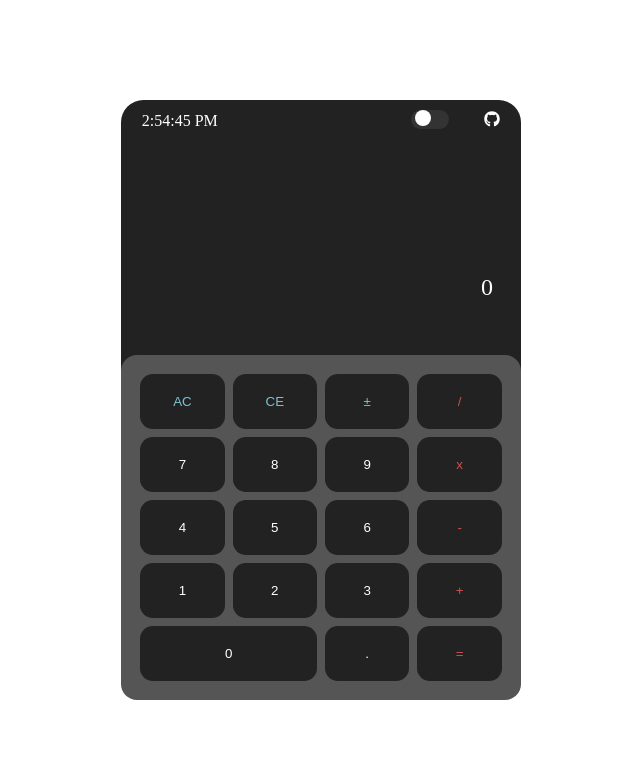
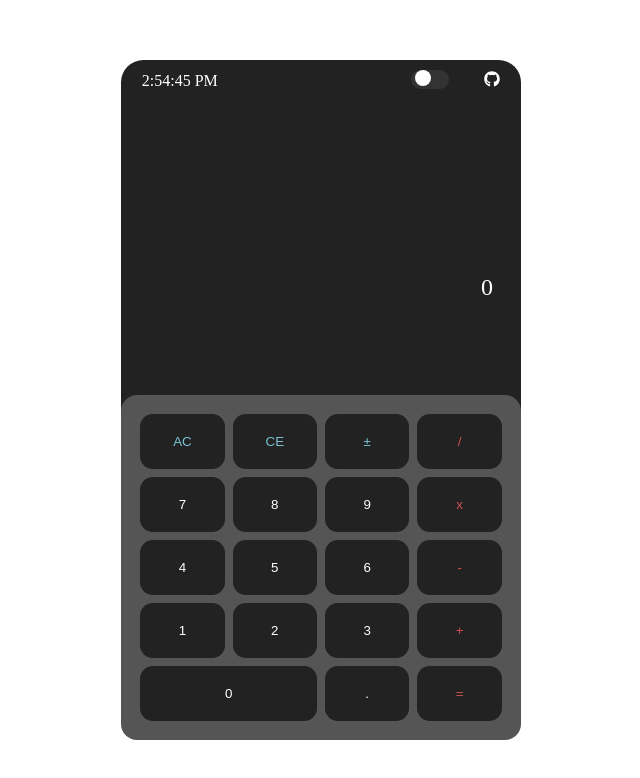
Before and after one commit to m-dennisgocong/my-calculator, a React (Vite) app: page / in a window 1280 px wide. Shown: the top 778 px of the page, without its empty margins (319-959 px from the left). Built offline with nearby package versions, Linux system fonts and the light colour scheme.

Commit message:
refactor: change calculator height

```diff
--- a/src/index.css
+++ b/src/index.css
@@ -14,7 +14,7 @@ body{
 }
 
 #root{
-    height: 75vh;
+    height: 85vh;
     width: 50vh;
     display: flex;
     color: #fff;
```
